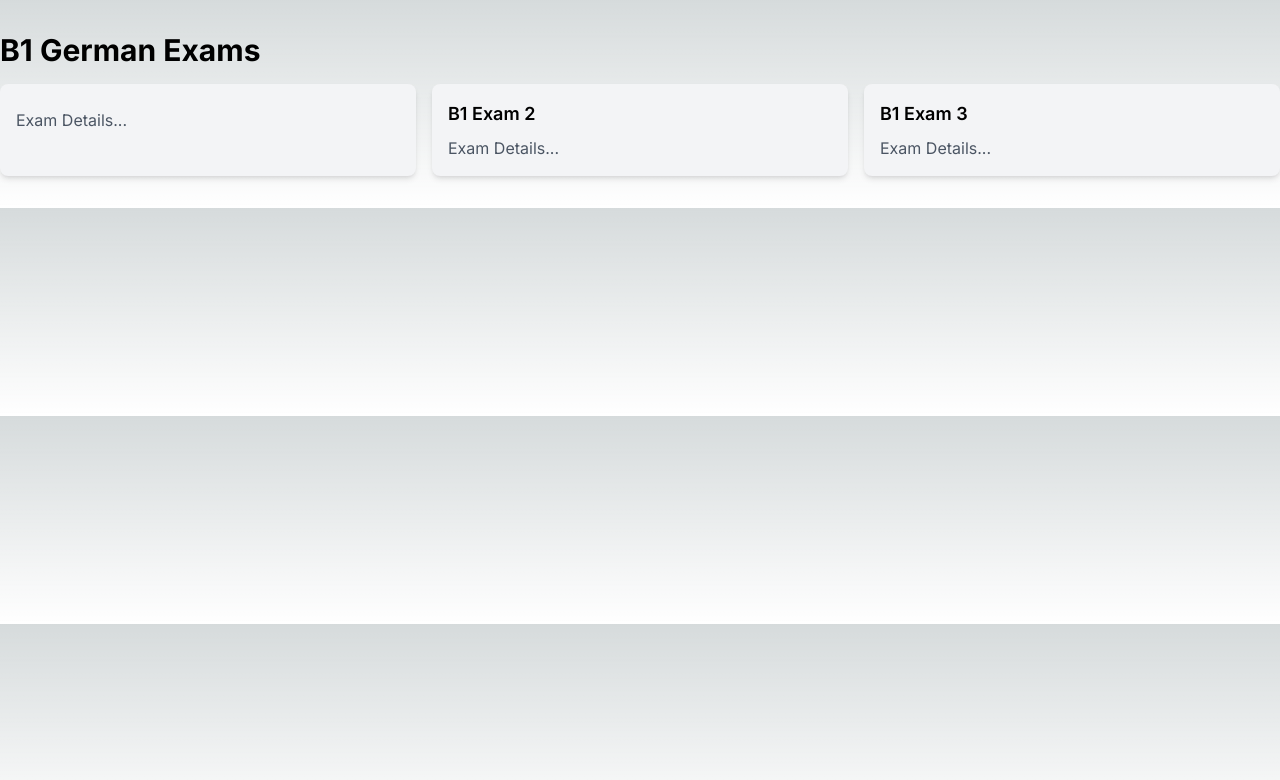
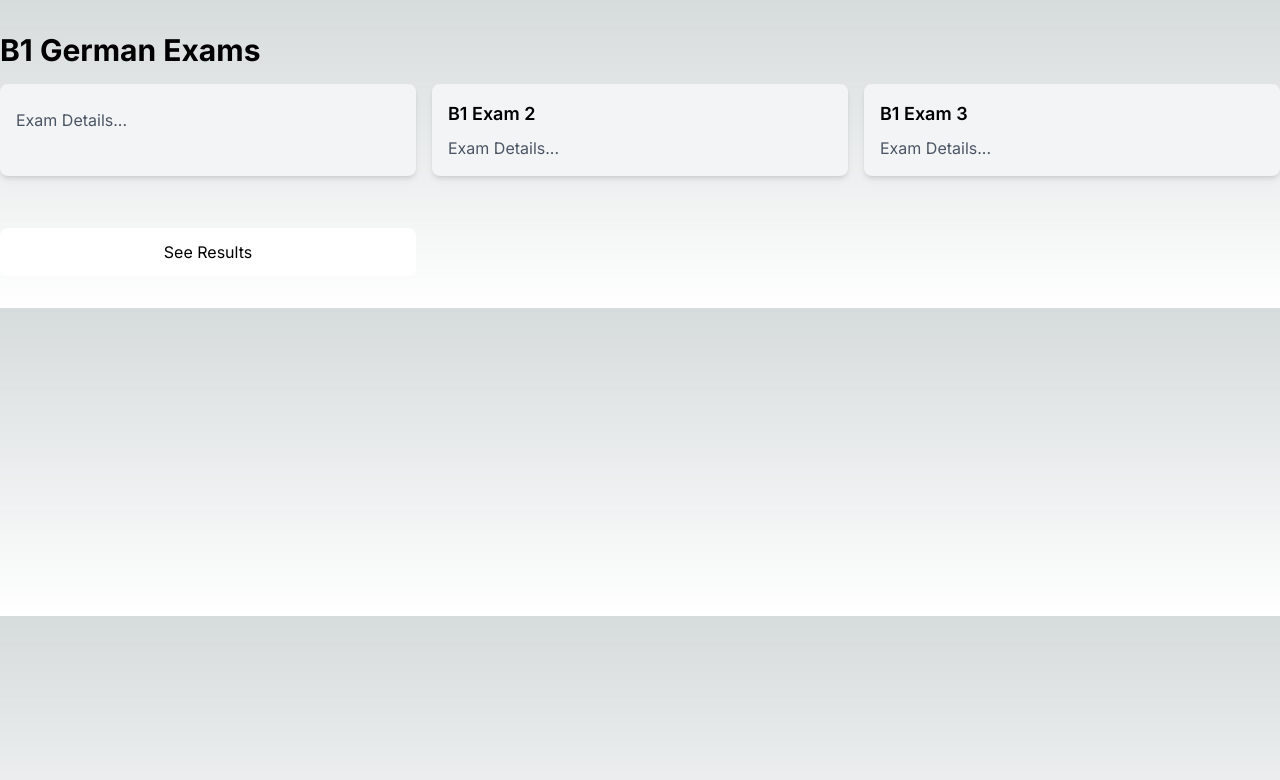
Before and after one commit to Make-Europe/langbot, a Next.js app: page /exams in a window 1280 px wide. Shown: the top 780 px of the page. Built offline with nearby package versions, Linux system fonts and the light colour scheme.

Commit message:
Updates Results Page

```diff
--- a/app/exams/page.js
+++ b/app/exams/page.js
@@ -1,4 +1,5 @@
 import React from 'react';
+import Link from 'next/link'; // Import Link component from Next.js
 
 export default function Exams() {
   const b1Exams = [
@@ -17,6 +18,11 @@ export default function Exams() {
             <p className="text-gray-600 mt-2">Exam Details...</p>
           </div>
         ))}
+        <div className="mt-6 gap-4">
+<ul className="gap-4">
+  <Link href='/exams/results'><li className="p-3 mt-3 rounded-lg bg-white text-black text-center">See Results</li></Link>
+</ul>
+</div>
       </div>
     </div>
   );
--- /dev/null
+++ b/app/exams/results.js
@@ -0,0 +1,12 @@
+import React from 'react';
+
+export default function ResultsPage() {
+  return (
+    <div className="min-h-screen flex items-center justify-center bg-gray-100">
+      <div className="bg-white p-8 rounded-lg shadow-md">
+        <h1 className="text-3xl font-bold mb-4">Results Page</h1>
+        <p className="text-gray-700">Your results are displayed here...</p>
+      </div>
+    </div>
+  );
+}
```
